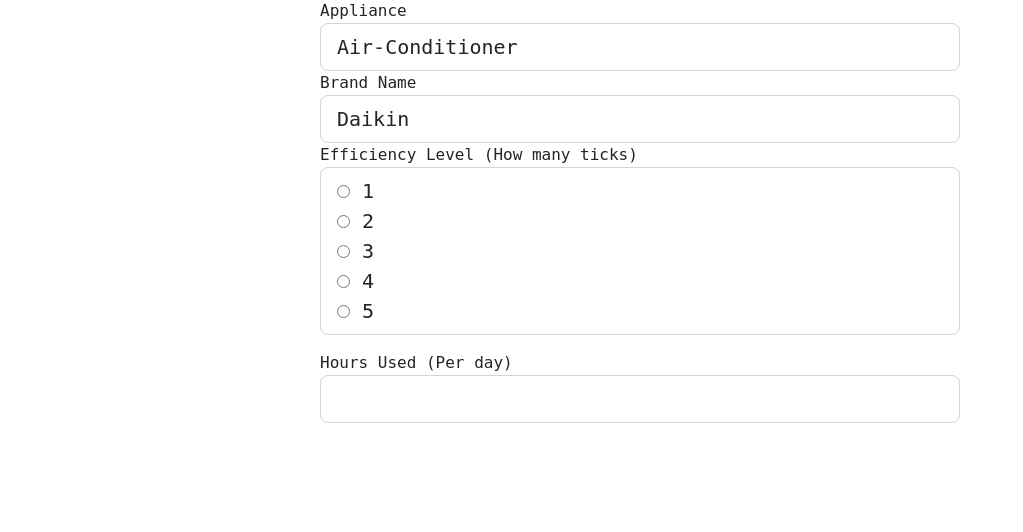
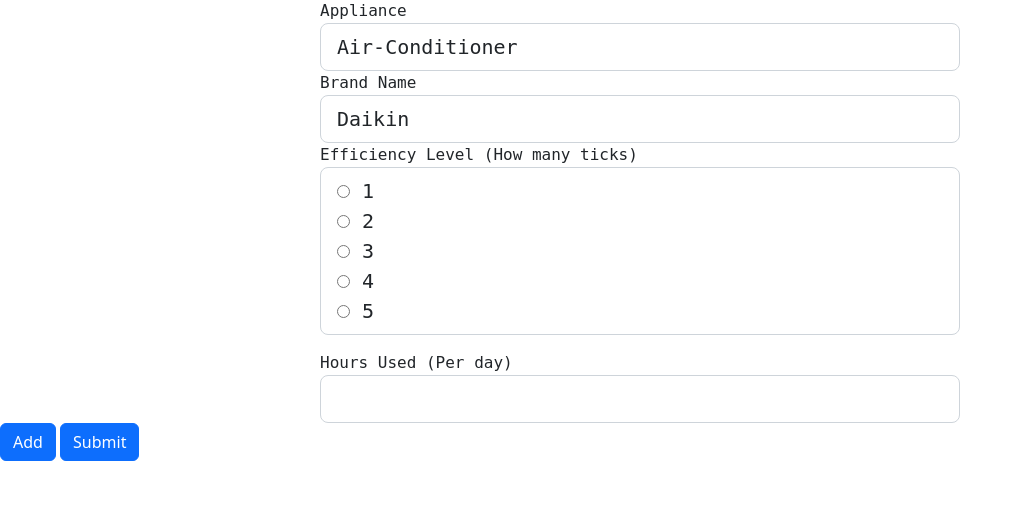
Before and after one commit to lgf2111/energy-calculator, a Flask app: page / in a window 1280 px wide. Shown: the part 57-589 px from the top of the page, without its empty margins (0-1023 px from the left). Run offline with Flask 2, Linux system fonts and the light colour scheme; some libraries are stand-ins or nearby versions.

Commit message:
boot button

```diff
--- a/webapp/static/style/style.css
+++ b/webapp/static/style/style.css
@@ -4,6 +4,11 @@
     font-family: monospace;
 }
 
+
+.buttons{
+    margin: auto;
+}
+
 #Effciency{
     list-style-type: none ;
 
--- a/webapp/templates/home.html
+++ b/webapp/templates/home.html
@@ -68,5 +68,11 @@
     </div>
 
 
+    <div class="buttons">
+        <button class="btn btn-primary" class="bootbutt" type="submit">Add</button>
+        <button class="btn btn-primary" class="bootbutt" type="submit">Submit</button>
+    </div>
+
+
 </form>
 {% endblock content %}
```
